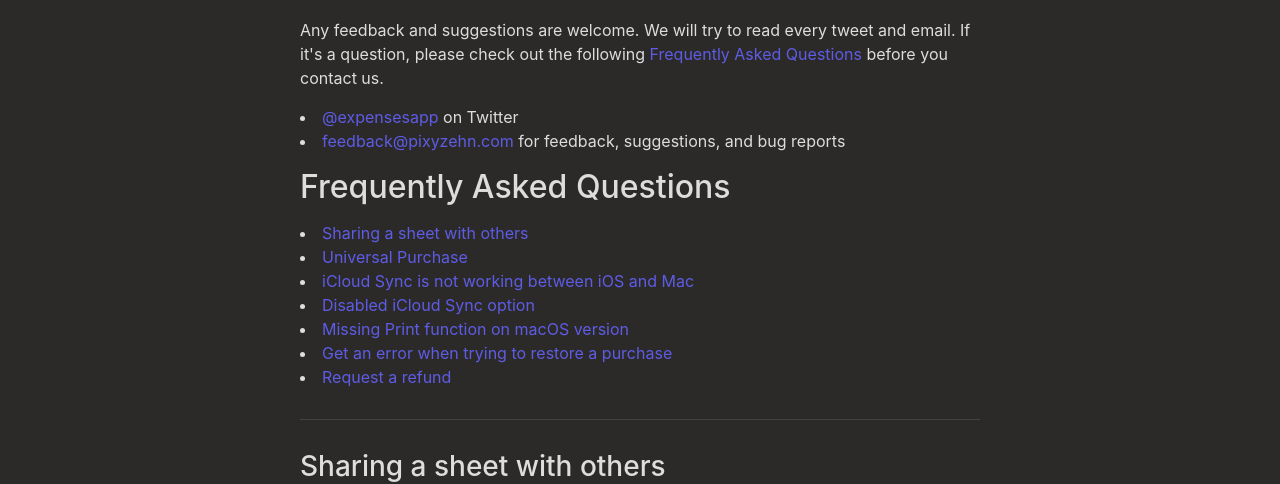
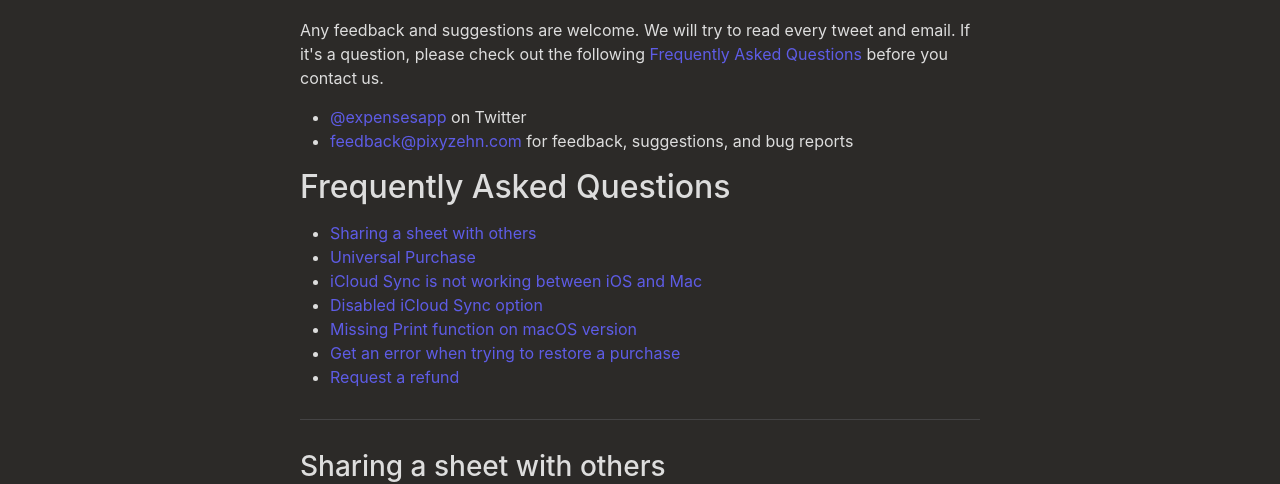
Before and after one commit to bluecometlabs/getexpenses.app, a Jekyll site: the page built from pages/contact.md, in a window 1280 px wide. Shown: the part 147-631 px from the top of the page. Built offline with Jekyll 4.4.1, drawn with Linux system fonts in a browser that asks for light colours.

Commit message:
Minor improvements on contact page

```diff
--- a/_includes/contact.html
+++ b/_includes/contact.html
@@ -1,10 +1,13 @@
-<div>
+<div class="apps-main">
     <h1>Contact</h1>
     <p>Any feedback and suggestions are welcome. We will try to read every tweet and email. If it's a question, please check out the following <a href="#frequently-asked-questions">Frequently Asked Questions</a> before you contact us.</p>
+    <ul>
         <li><a href="{{ site.links.twitter }}">@expensesapp</a> on Twitter</li>
         <li><a href="mailto:feedback@pixyzehn.com">feedback@pixyzehn.com</a> for feedback, suggestions, and bug reports</li>
+    </ul>
 
     <h2 id="frequently-asked-questions">Frequently Asked Questions</h2>
+    <ul>
         <li><a href="#sharing-sheet-with-others">Sharing a sheet with others</a></li>
         <li><a href="#universal-purchase">Universal Purchase</a></li>
         <li><a href="#icloud-sync-is-not-working">iCloud Sync is not working between iOS and Mac</a></li>
@@ -12,7 +15,7 @@
         <li><a href="#missing-print-function-on-macos-version">Missing Print function on macOS version</a></li>
         <li><a href="#error-when-trying-to-restore-purchase">Get an error when trying to restore a purchase</a></li>
         <li><a href="#request-refund">Request a refund</a></li>
-
+    </ul>
     <hr>
 
     <h3 id="sharing-sheet-with-others">Sharing a sheet with others</h3>
```
Lines whose indentation alone changed are shown as unchanged.
